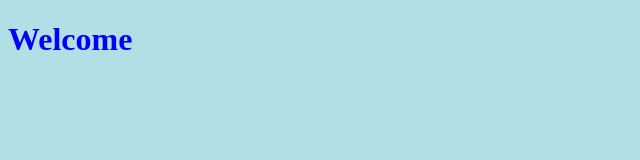
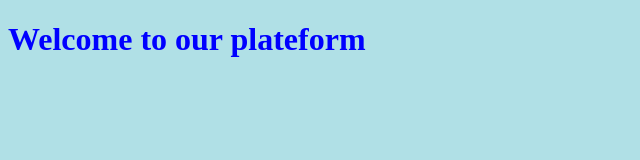
Before and after one commit to Rumith55/GitTutorials, a plain HTML site: page RapidApplicationDevelopment/Module1/index.html in a window 1280 px wide. Shown: the whole page, without its empty margins (0-640 px from the left). Drawn offline with Linux system fonts and the light colour scheme.

Commit message:
Update index.html

```diff
--- a/RapidApplicationDevelopment/Module1/index.html
+++ b/RapidApplicationDevelopment/Module1/index.html
@@ -5,7 +5,7 @@
 </head>
 <body>
 
-<h1>Welcome</h1>
+<h1>Welcome to our plateform</h1>
 
 
 </body>
```
